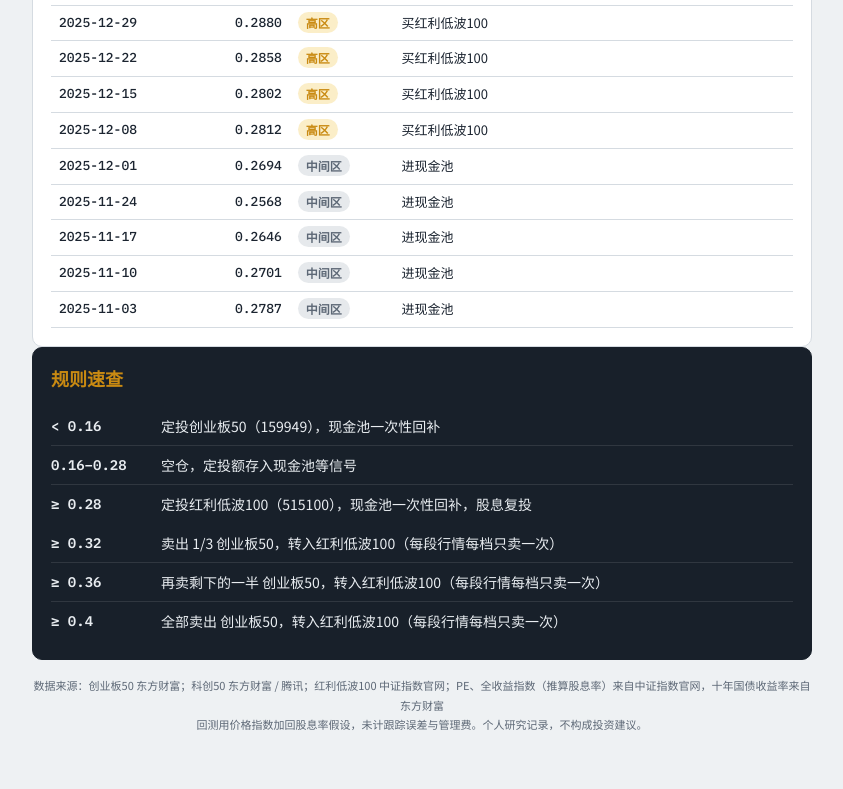
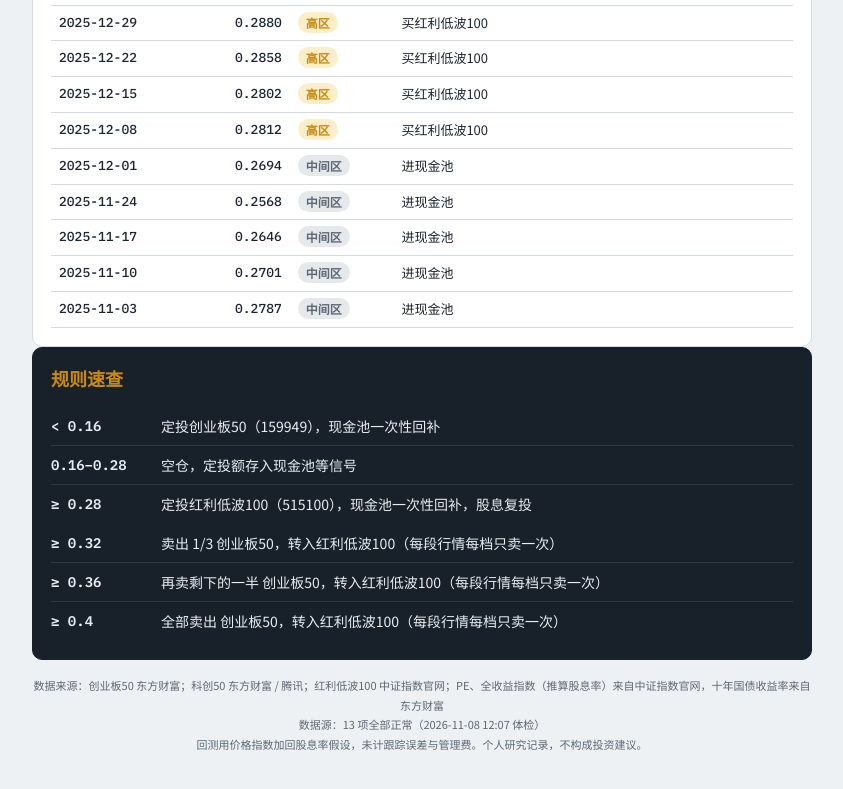
Before and after one commit to 964583194/ratio-signal, a plain HTML site: page index.html in a window 1280 px wide. Shown: the part 3630-4419 px from the top of the page, without its empty margins (218-1061 px from the left). Drawn offline with Linux system fonts and the light colour scheme.

Commit message:
页面底部显示数据源状态；README 补充备用接口说明
Co-Authored-By: Claude Opus 5.5 <noreply@anthropic.com>
Claude-Session: https://claude.ai/code/session_01Qk3knjqTExfH6WaQfwXFQ3

```diff
--- a/index.html
+++ b/index.html
@@ -470,6 +470,7 @@ footer{font-size:11px;color:var(--muted);text-align:center;line-height:1.8}
 
 <footer>
   数据来源：创业板50 <span id="srcC">—</span>；科创50 东方财富 / 腾讯；红利低波100 <span id="srcH">—</span>；PE、全收益指数（推算股息率）来自中证指数官网，十年国债收益率来自东方财富<br>
+  <span id="health">数据源状态读取中</span><br>
   回测用价格指数加回股息率假设，未计跟踪误差与管理费。个人研究记录，不构成投资建议。
 </footer>
 </div>
@@ -768,6 +769,14 @@ function Val(view,file,kind){
 }
 Val("viewA","data/a500.json","a500");
 Val("viewN","data/ndx.json","ndx");
+// ---------------- 数据源状态
+fetch("data/health.json?t="+Date.now(),{cache:"no-store"}).then(r=>r.json()).then(hh=>{
+  const it=Object.values(hh.items||{}),cache=it.filter(v=>v.source==="本地缓存"),stale=it.filter(v=>v.stale_days==null||v.stale_days>12);
+  $("health").textContent=stale.length?`数据源异常：${stale.map(v=>v.name).join("、")} 已超过 12 天没更新`
+    :cache.length?`数据源：${cache.map(v=>v.name).join("、")} 今天所有接口都失败，暂用缓存（${hh.updated}）`
+    :`数据源：${it.length} 项全部正常（${hh.updated} 体检）`;
+  if(stale.length||cache.length)$("health").style.color="var(--mark)";
+}).catch(()=>{$("health").textContent=""});
 // ---------------- 页签
 const VIEWS={rotation:["viewRot","tabRot","subRot","创业板50 ÷ 红利低波100 轮动信号"],
              kc:["viewKc","tabKc","subKc","科创50 ÷ 红利低波100 轮动信号"],
```
Also changed, not shown: 1 other file.
